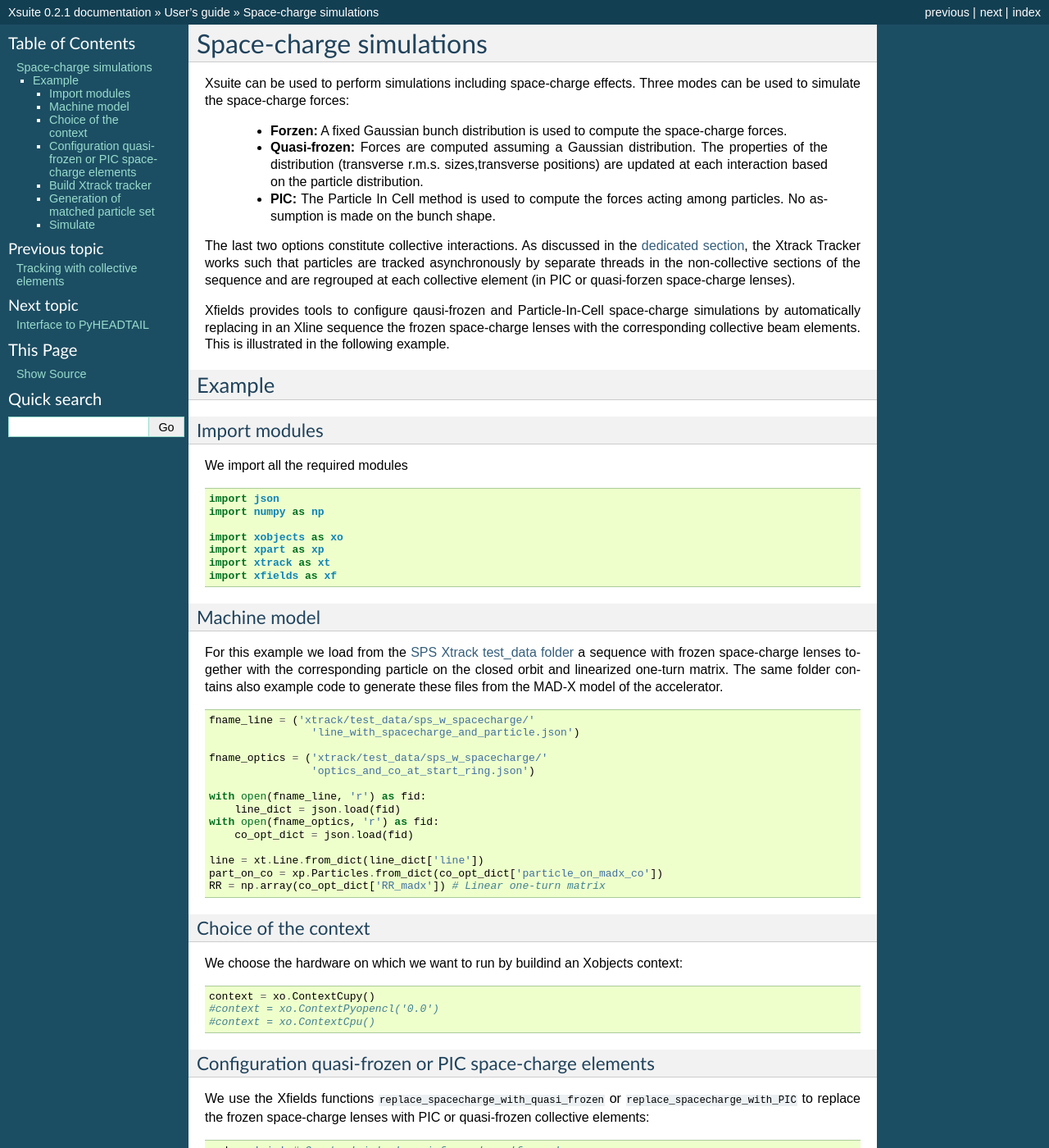
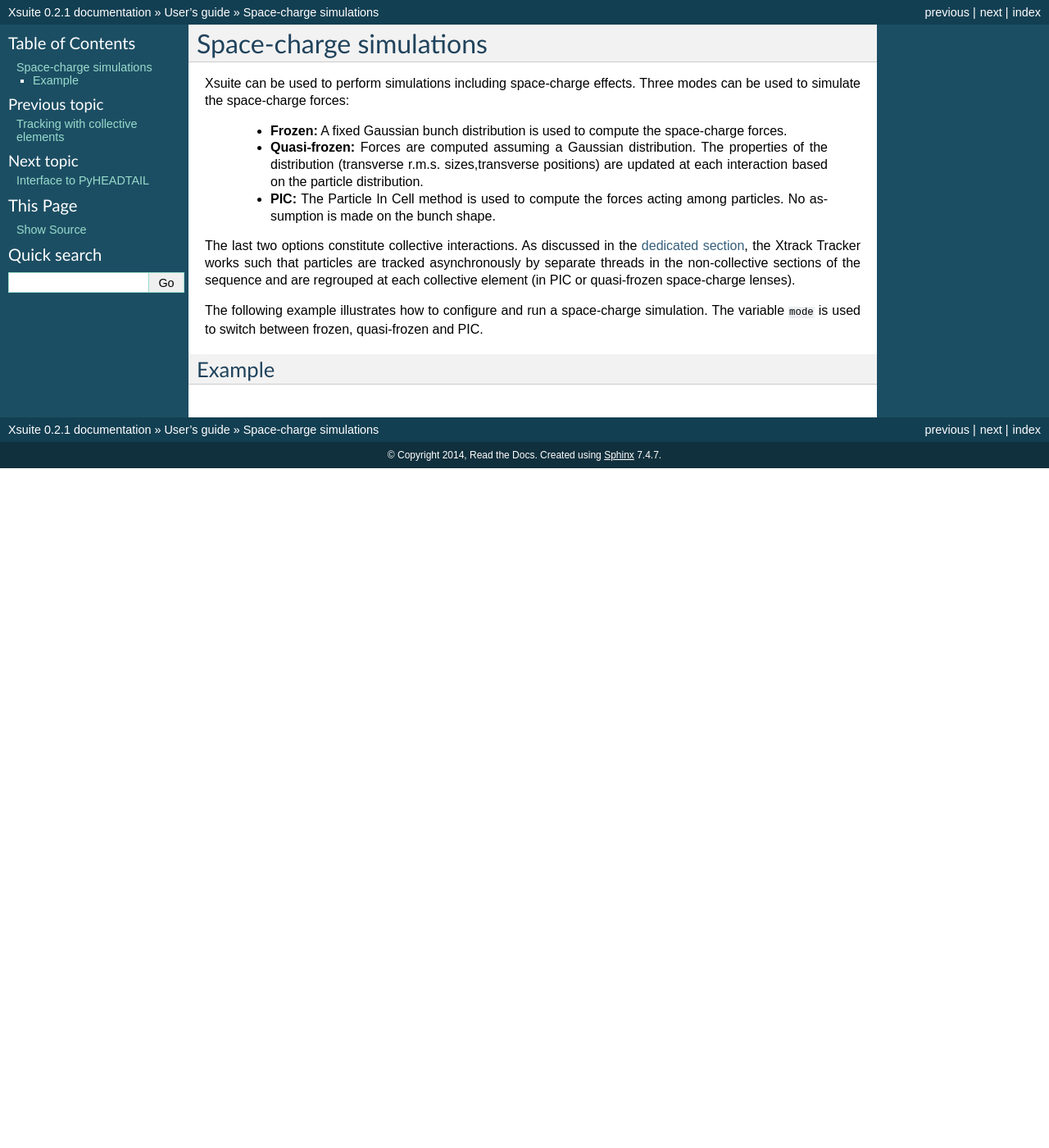
Before and after one commit to xsuite/xsuite, a Sphinx documentation site: the page built from docs/spacechargeauto.rst, in a window 1280 px wide and 1400 px high. Shown: the whole window at 82% size. Built offline with Sphinx 7.4.7, drawn with Linux system fonts in a browser that asks for light colours; some of the changed text lies outside the part shown.

Commit message:
Quick push

```diff
--- a/docs/spacechargeauto.rst
+++ b/docs/spacechargeauto.rst
@@ -4,135 +4,15 @@
 
 Xsuite can be used to perform simulations including space-charge effects. Three
 modes can  be used to simulate the space-charge forces:
- - **Forzen:**  A fixed Gaussian bunch distribution is used to compute the space-charge forces.
+ - **Frozen:**  A fixed Gaussian bunch distribution is used to compute the space-charge forces.
  - **Quasi-frozen:** Forces are computed assuming a Gaussian distribution. The properties of the distribution (transverse r.m.s. sizes,transverse positions) are updated at each interaction based on the particle distribution.
  - **PIC:** The Particle In Cell method is used to compute the forces acting among particles. No assumption is made on the bunch shape.
 
 The last two options constitute collective interactions. As discussed
-in the :doc:`dedicated section <collective>`, the Xtrack Tracker works such that particles are tracked asynchronously by separate threads in the non-collective sections of the sequence and are regrouped at each collective element (in PIC or quasi-forzen space-charge lenses).
+in the :doc:`dedicated section <collective>`, the Xtrack Tracker works such that particles are tracked asynchronously by separate threads in the non-collective sections of the sequence and are regrouped at each collective element (in PIC or quasi-frozen space-charge lenses).
 
-
-Xfields provides tools to configure qausi-frozen and Particle-In-Cell space-charge simulations by automatically replacing in an Xline sequence the frozen space-charge lenses with the corresponding collective beam elements. This is illustrated in the following example.
+The following example illustrates how to configure and run a space-charge simulation.
+The variable ``mode`` is used to switch between frozen, quasi-frozen and PIC.
 
 Example
 =======
-
-Import modules
-~~~~~~~~~~~~~~
-
-We import all the required modules
-
-.. code-block:: python
-
-    import json
-    import numpy as np
-
-    import xobjects as xo
-    import xpart as xp
-    import xtrack as xt
-    import xfields as xf
-
-Machine model
-~~~~~~~~~~~~~
-
-For this example we load from the `SPS Xtrack test_data folder <https://github.com/xsuite/xtrack/tree/main/test_data/sps_w_spacecharge>`_ a sequence with frozen space-charge lenses together with the corresponding particle on the closed orbit and linearized one-turn matrix. The same folder contains also example code to generate these files from the MAD-X model of the accelerator.
-
-.. code-block:: python
-
-    fname_line = ('xtrack/test_data/sps_w_spacecharge/'
-                    'line_with_spacecharge_and_particle.json')
-
-    fname_optics = ('xtrack/test_data/sps_w_spacecharge/'
-                    'optics_and_co_at_start_ring.json')
-
-    with open(fname_line, 'r') as fid:
-        line_dict = json.load(fid)
-    with open(fname_optics, 'r') as fid:
-        co_opt_dict = json.load(fid)
-
-    line = xt.Line.from_dict(line_dict['line'])
-    part_on_co = xp.Particles.from_dict(co_opt_dict['particle_on_madx_co'])
-    RR = np.array(co_opt_dict['RR_madx']) # Linear one-turn matrix
-
-
-Choice of the context
-~~~~~~~~~~~~~~~~~~~~~
-
-We choose the hardware on which we want to run by buildind an Xobjects context:
-
-.. code-block:: python
-
-    context = xo.ContextCupy()
-    #context = xo.ContextPyopencl('0.0')
-    #context = xo.ContextCpu()
-
-
-Configuration quasi-frozen or PIC space-charge elements
-~~~~~~~~~~~~~~~~~~~~~~~~~~~~~~~~~~~~~~~~~~~~~~~~~~~~~~~
-
-We use the Xfields functions ``replace_spacecharge_with_quasi_frozen`` or ``replace_spacecharge_with_PIC`` to replace the frozen space-charge lenses with PIC or quasi-frozen collective elements:
-
-.. code-block:: python
-
-    mode = 'pic' # Can be 'pic', 'quasi-frozen' or 'forzen'
-
-    if mode == 'frozen':
-        pass # Already configured in line
-    elif mode == 'quasi-frozen':
-        xf.replace_spacecharge_with_quasi_frozen(
-                    line, _buffer=context.new_buffer(),
-                    update_mean_x_on_track=True,
-                    update_mean_y_on_track=True)
-    elif mode == 'pic':
-        pic_collection, all_pics = xf.replace_spacecharge_with_PIC(
-                    _context=context, line=line,
-                    n_sigmas_range_pic_x=8,
-                    n_sigmas_range_pic_y=8,
-                    nx_grid=256, ny_grid=256, nz_grid=100,
-                    n_lims_x=7, n_lims_y=3,
-                    z_range=(-0.7, 0.7))
-    else:
-        raise ValueError(f'Invalid mode: {mode}')
-
-
-
-Build Xtrack tracker
-~~~~~~~~~~~~~~~~~~~~
-
-We build an Xtrack tracker:
-
-.. code-block:: python
-
-    tracker = xt.Tracker(_context=context,
-                        line=line)
-
-As discussed :doc:`here <collective>`, the tracker is built in such a way that particles are tracked asynchronously by separate threads in the non-collective sections of the sequence and are regrouped at each collective element (in our case the PIC or quasi-forzen space-charge lenses).
-
-
-Generation of matched particle set
-~~~~~~~~~~~~~~~~~~~~~~~~~~~~~~~~~~
-
-We use Xpart to generate a matched particle distribution and we transfer it to the context:
-
-.. code-block:: python
-
-    part = xp.generate_matched_gaussian_bunch(
-            num_particles=int(1e6), total_intensity_particles=1e11,
-            nemitt_x=2.5e-6, nemitt_y=2.5e-6, sigma_z=22.5e-2,
-            particle_on_co=part_on_co, R_matrix=RR,
-            circumference=6911., alpha_momentum_compaction=0.0030777,
-            rf_harmonic=4620, rf_voltage=3e6, rf_phase=0)
-
-    # Transfer particles to context
-    xtparticles = xt.Particles(_context=context, **part.to_dict())
-
-Simulate
-~~~~~~~~
-
-The simulation can be started by calling the ``track`` method of the tracker:
-
-.. code-block:: python
-
-    tracker.track(xtparticles, num_turns=3)
-
-A :class:`ParticlesMonitor <xtrack.ParticlesMonitor>` object can be passed to the track method to record all or a fraction of the particles coordinated.
--- a/requirements.txt
+++ b/requirements.txt
@@ -1,2 +1,3 @@
 numpy
 scipy
+pandas
```
